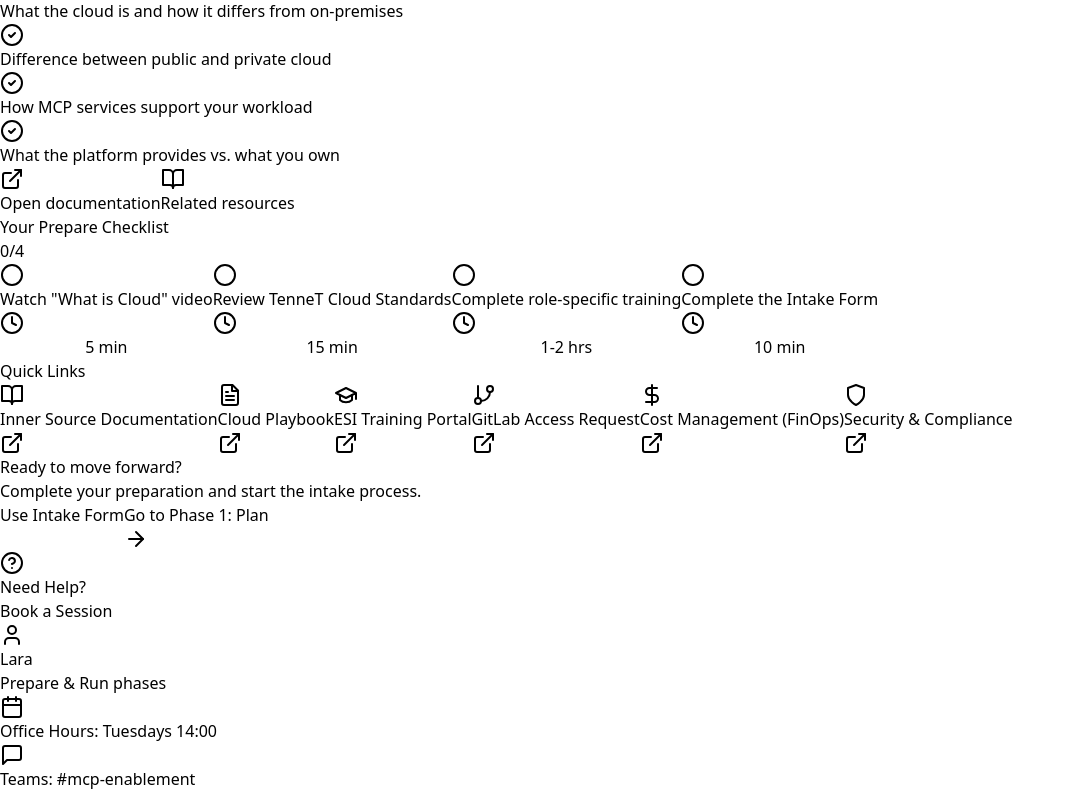
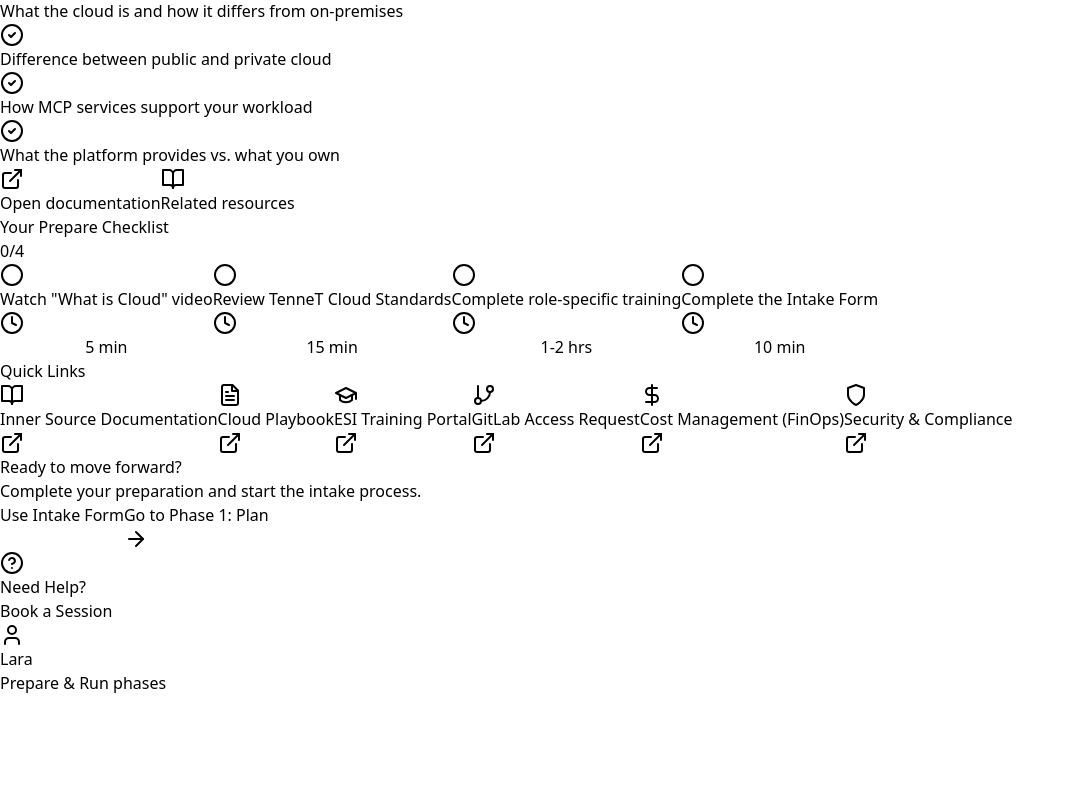
Before and after one commit to ortiq01/cloud-playbook, a React (Vite) app: page / in a window 1280 px wide. Shown: the part 1473-2264 px from the top of the page, without its empty margins (0-1075 px from the left). After the commit the page ends 2168 px from the top, so only its background shows below. Built offline with nearby package versions, Linux system fonts and the light colour scheme.

Commit message:
Simplify footer help

```diff
--- a/src/App.jsx
+++ b/src/App.jsx
@@ -1211,16 +1211,6 @@
                   <div className="min-w-0">
                     <div className="font-semibold text-sm truncate">{currentConfig.help.personName}</div>
                     <div className="text-xs text-gray-300 truncate">{currentConfig.help.personSubtitle}</div>
-                    <div className="mt-2 flex flex-col sm:flex-row gap-2 sm:gap-4 text-xs text-gray-200">
-                      <div className="flex items-center gap-2">
-                        <Calendar className="w-3.5 h-3.5" />
-                        <span>{currentConfig.help.officeHours}</span>
-                      </div>
-                      <div className="flex items-center gap-2">
-                        <MessageSquare className="w-3.5 h-3.5" />
-                        <span>{currentConfig.help.teamsChannel}</span>
-                      </div>
-                    </div>
                   </div>
                 </div>
               </div>
```
